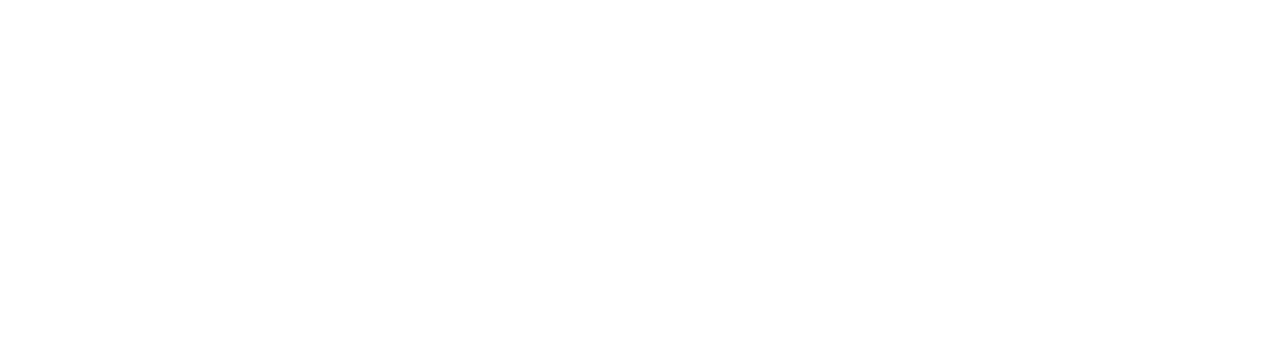
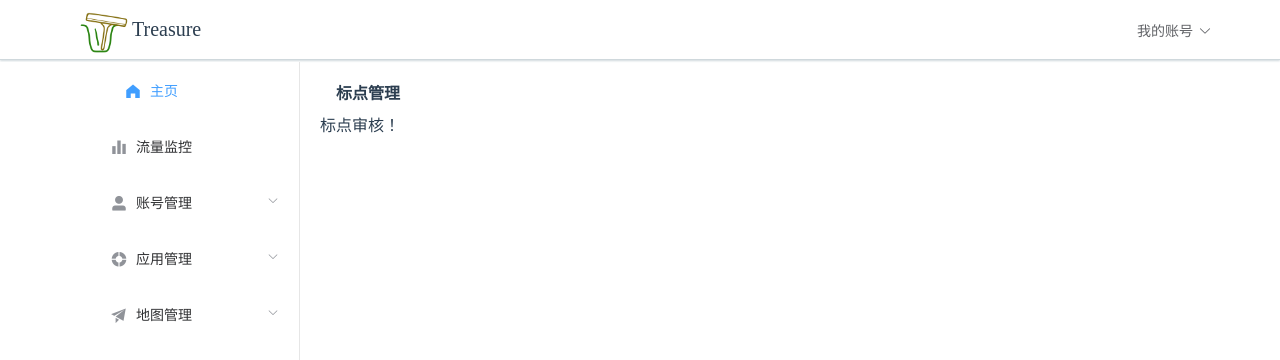
Before and after one commit to cyy942465/treasure-admin, a Vue app: page /Main/Points in a window 1280 px wide. Shown: the top 360 px of the page. Built offline with nearby package versions, Linux system fonts and the light colour scheme.

Commit message:
PageHeader added

```diff
--- a/src/App.vue
+++ b/src/App.vue
@@ -9,7 +9,6 @@
   font-family: Avenir, Helvetica, Arial, sans-serif;
   -webkit-font-smoothing: antialiased;
   -moz-osx-font-smoothing: grayscale;
-  text-align: center;
   color: #2c3e50;
 }
 
--- a/src/components/auth/Login.vue
+++ b/src/components/auth/Login.vue
@@ -62,7 +62,7 @@
           // 页面跳转
           if (this.$store.getters['token']) {
             // 有token登录成功，页面跳转
-            this.$router.push('/Home');
+            this.$router.push('/Main');
           } else {
             // 没有token，登录失败
             this.$message({
--- /dev/null
+++ b/src/components/home/Home.vue
@@ -0,0 +1,5 @@
+<template>
+  <div>
+    主页！
+  </div>
+</template>
--- /dev/null
+++ b/src/components/layout/PageHeader.vue
@@ -0,0 +1,37 @@
+<template>
+  <div class="container">
+    <p>{{ getPage }}</p>
+  </div>
+</template>
+
+<script>
+export default {
+  data() {
+    return {
+    }
+  },
+  computed: {
+    getPage() {
+      console.log(this.$route.name);
+      return this.$route.name;
+    }
+  }
+}
+</script>
+
+<style scoped>
+.container {
+  padding-left: 1em;
+  height: 2em;
+  width: 100%;
+  font-size: 16px;
+  font-weight: 600;
+}
+
+.line {
+  width: 100%;
+  margin-top: 1em;
+  border: 1px solid #CFD8DC;
+}
+
+</style>
--- a/src/components/layout/TheAside.vue
+++ b/src/components/layout/TheAside.vue
@@ -1,51 +1,59 @@
 <template>
   <div class="container">
     <el-menu default-active="0" class="el-menu-vertical-demo">
+      <router-link to="/Main/Home">
+        <el-menu-item index="0">
+            <i class="el-icon-s-home"></i>
+            <span slot="title">主页</span>
+        </el-menu-item>
+      </router-link>
 
-      <el-menu-item index="0">
-        <i class="el-icon-menu"></i>
-        <span slot="title">流量监控</span>
-      </el-menu-item>
+      <router-link to="/Main/Data">
+        <el-menu-item index="1">
+            <i class="el-icon-s-data"></i>
+            <span slot="title">流量监控</span>
+        </el-menu-item>
+      </router-link>
 
-      <el-submenu index="1">
+      <el-submenu index="2">
         <template slot="title">
           <i class="el-icon-user-solid"></i>
           <span>账号管理</span>
         </template>
-        <router-link to="/Home/Admins">
-          <el-menu-item index="1-1">管理账号</el-menu-item>
+        <router-link to="/Main/Admins">
+          <el-menu-item index="2-1">管理账号</el-menu-item>
         </router-link>
-        <router-link to="/Home/Users">
-          <el-menu-item index="1-2">用户账号</el-menu-item>
-        </router-link>
-      </el-submenu>
-
-      <el-submenu index="2">
-        <template slot="title">
-          <i class="el-icon-s-help"></i>
-          <span>应用管理</span>
-        </template>
-        <router-link to="/Home/Orders">
-          <el-menu-item index="2-1">订单管理</el-menu-item>
-        </router-link>
-        <router-link to="/Home/Goods">
-          <el-menu-item index="2-2">商品管理</el-menu-item>
-        </router-link>
-        <router-link to="/Home/Articles">
-          <el-menu-item index="2-3">文章管理</el-menu-item>
+        <router-link to="/Main/Users">
+          <el-menu-item index="2-2">用户账号</el-menu-item>
         </router-link>
       </el-submenu>
 
       <el-submenu index="3">
         <template slot="title">
+          <i class="el-icon-s-help"></i>
+          <span>应用管理</span>
+        </template>
+        <router-link to="/Main/Orders">
+          <el-menu-item index="3-1">订单管理</el-menu-item>
+        </router-link>
+        <router-link to="/Main/Goods">
+          <el-menu-item index="3-2">商品管理</el-menu-item>
+        </router-link>
+        <router-link to="/Main/Articles">
+          <el-menu-item index="3-3">文章管理</el-menu-item>
+        </router-link>
+      </el-submenu>
+
+      <el-submenu index="4">
+        <template slot="title">
           <i class="el-icon-s-promotion"></i>
           <span>地图管理</span>
         </template>
-        <router-link to="/Home/Map">
-          <el-menu-item index="3-1">地图查看</el-menu-item>
+        <router-link to="/Main/Map">
+          <el-menu-item index="4-1">地图查看</el-menu-item>
         </router-link>
-        <router-link to="/Home/Points">
-          <el-menu-item index="3-2">标点管理</el-menu-item>
+        <router-link to="/Main/Points">
+          <el-menu-item index="4-2">标点管理</el-menu-item>
         </router-link>
       </el-submenu>
     </el-menu>
@@ -64,6 +72,7 @@
 }
 .container {
   margin-top: 2px;
+  text-align: center;
 }
 .el-menu-vertical-demo {
   min-height: 91vh;
--- a/src/router/index.js
+++ b/src/router/index.js
@@ -21,43 +21,53 @@
     ]
   },
   {
-    path: '/Home',
-    name: 'Home',
-    component: () => import('../views/Home.vue'),
+    path: '/Main',
+    name: 'Main',
+    component: () => import('../views/Main.vue'),
     children: [
       {
-        path: 'Users', // /Home/Users
-        name: 'Users',
+        path: 'Home', // /Main/Home
+        name: '主页',
+        component: () => import('../components/home/Home.vue')
+      },
+      {
+        path: 'Data', // /Main/Data
+        name: '流量监控',
+        component: () => import('../components/data/Data.vue')
+      },
+      {
+        path: 'Users', // /Main/Users
+        name: '用户账号',
         component: () => import('../components/account/Users.vue')
       },
       {
-        path: 'Admins', // /Home/Admins
-        name: 'Admins',
+        path: 'Admins', // /Main/Admins
+        name: '管理账号',
         component: () => import('../components/account/Admins.vue')
       },
       {
-        path: 'Orders', // /Home/Orders
-        name: 'Orders',
+        path: 'Orders', // /Main/Orders
+        name: '订单管理',
         component: () => import('../components/app/Orders.vue')
       },
       {
-        path: 'Goods', // /Home/Goods
-        name: 'Goods',
+        path: 'Goods', // /Main/Goods
+        name: '商品管理',
         component: () => import('../components/app/Goods.vue')
       },
       {
-        path: 'Articles', // /Home/Articles
-        name: 'Articles',
+        path: 'Articles', // /Main/Articles
+        name: '文章管理',
         component: () => import('../components/app/Articles.vue')
       },
       {
-        path: 'Map', // /Home/Map
-        name: 'Map',
+        path: 'Map', // /Main/Map
+        name: '地图查看',
         component: () => import('../components/maps/Map.vue')
       },
       {
-        path: 'Points', // /Home/Points
-        name: 'Points',
+        path: 'Points', // /Main/Points
+        name: '标点管理',
         component: () => import('../components/maps/Points.vue')
       }
     ]
--- a/src/views/Home.vue
+++ b/src/views/Main.vue
@@ -8,7 +8,7 @@
         <the-aside></the-aside>
       </el-aside>
       <el-main>
-
+        <page-header></page-header>
         <router-view></router-view>
       </el-main>
     </el-container>
@@ -18,11 +18,13 @@
 <script>
 import TheHeader from '../components/layout/TheHeader.vue';
 import TheAside from '../components/layout/TheAside.vue';
+import PageHeader from '../components/layout/PageHeader.vue';
 
 export default {
   components: {
     TheHeader,
-    TheAside
+    TheAside,
+    PageHeader
   }
 
 }
```
